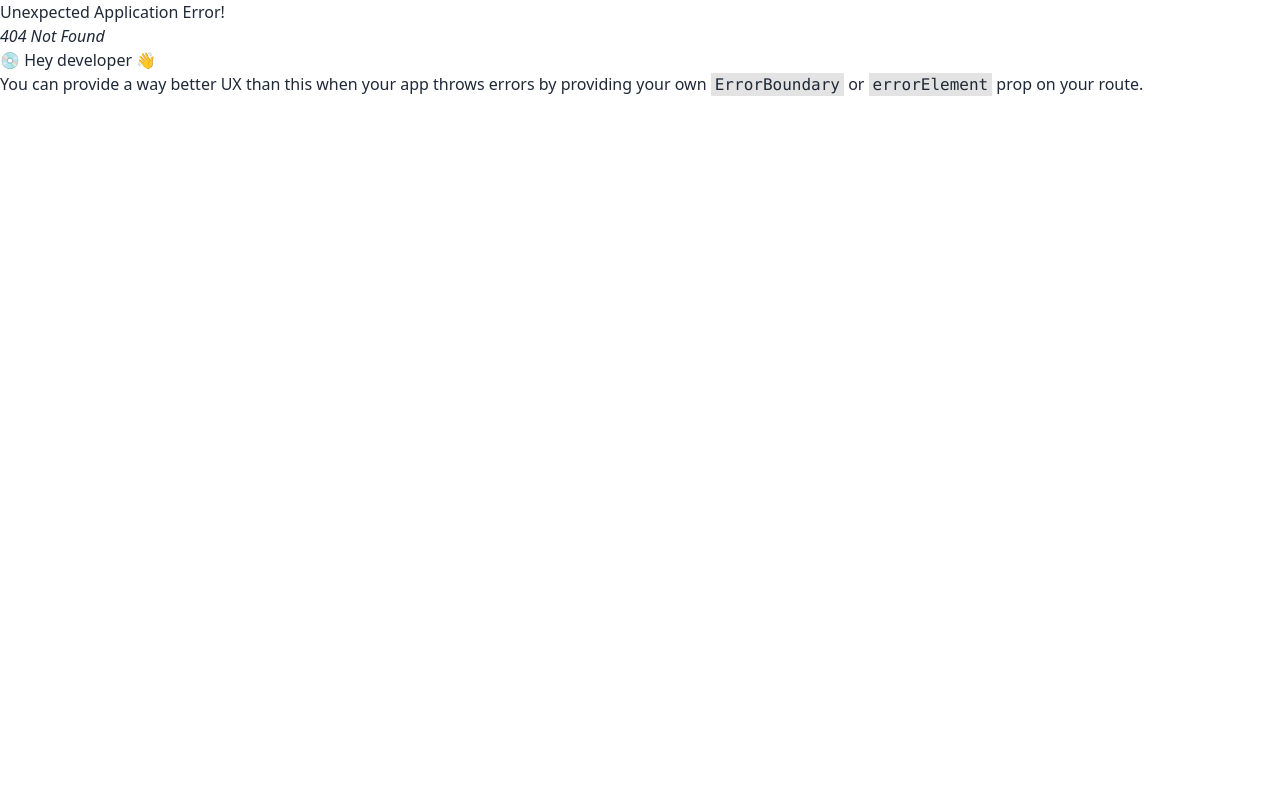
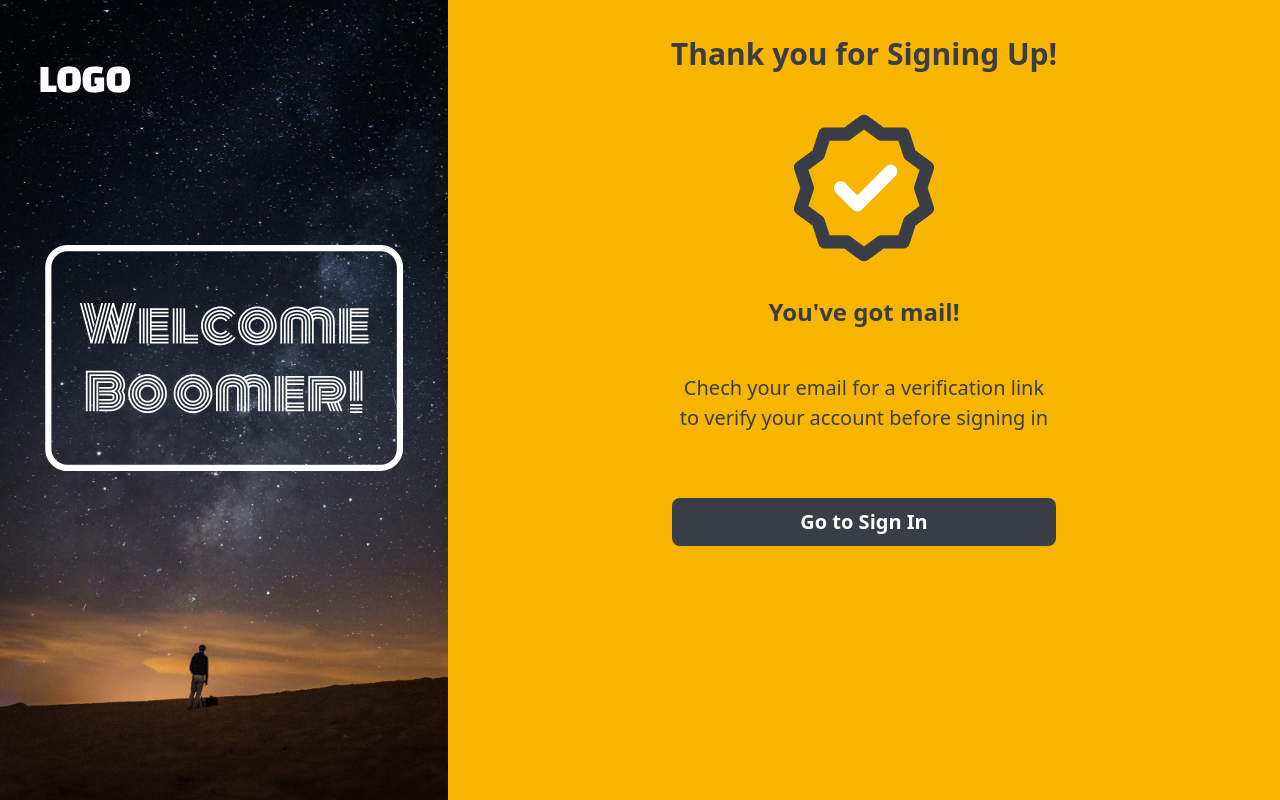
Before and after one commit to Kade-inc/boomers-frontend, a React (Vite) app: page /success in a window 1280 px wide. Before the commit this address had no page. Built offline with nearby package versions, Linux system fonts and the light colour scheme.

Commit message:
implemented sign up page success

```diff
--- a/src/components/SignupForm.tsx
+++ b/src/components/SignupForm.tsx
@@ -177,7 +177,10 @@ const SignupForm = () => {
         </button>
 
         <p className="text-center font-regular text-black font-body">
-          Already have an account? <span className="font-bold">Sign in</span>
+          Already have an account?
+          <Link to="/login">
+            <span className="font-bold">Sign in</span>
+          </Link>
         </p>
       </form>
     </div>
--- /dev/null
+++ b/src/components/SignupSuccess.tsx
@@ -0,0 +1,28 @@
+import { useNavigate } from "react-router-dom";
+import success from "../assets/success.svg";
+
+const SignupSuccess = () => {
+  const navigate = useNavigate();
+
+  return (
+    <div className="text-center text-[#393E46] mx-2">
+      <p className="mt-9 mb-9 font-bold text-3xl">Thank you for Signing Up!</p>
+      <div className="flex justify-center items-center">
+        <img src={success} alt="success" className="w-40 h-40" />
+      </div>
+      <p className="mt-7 text-2xl font-semibold">You've got mail!</p>
+      <p className="w-[47%] mx-auto mt-[45px] font-medium text-[20px]">
+        Chech your email for a verification link to verify your account before
+        signing in
+      </p>
+      <button
+        onClick={() => navigate("/login")}
+        className="btn w-[47%] bg-[#393E46] text-[20px] mt-[65px] text-white border-none"
+      >
+        Go to Sign In
+      </button>
+    </div>
+  );
+};
+
+export default SignupSuccess;
--- a/src/routes/routes.tsx
+++ b/src/routes/routes.tsx
@@ -2,6 +2,7 @@ import { createBrowserRouter } from "react-router-dom";
 import Layout from "../pages/Layout";
 import SignupForm from "../components/SignupForm";
 import LoginForm from "../components/LoginForm";
+import SignupSuccess from "../components/SignupSuccess";
 
 const router = createBrowserRouter([
   {
@@ -10,6 +11,7 @@ const router = createBrowserRouter([
     children: [
       { index: true, element: <SignupForm /> },
       { path: "login", element: <LoginForm /> },
+      { path: "success", element: <SignupSuccess /> },
     ],
   },
 ]);
```
Also changed, not shown: src/assets/success.svg (added).
